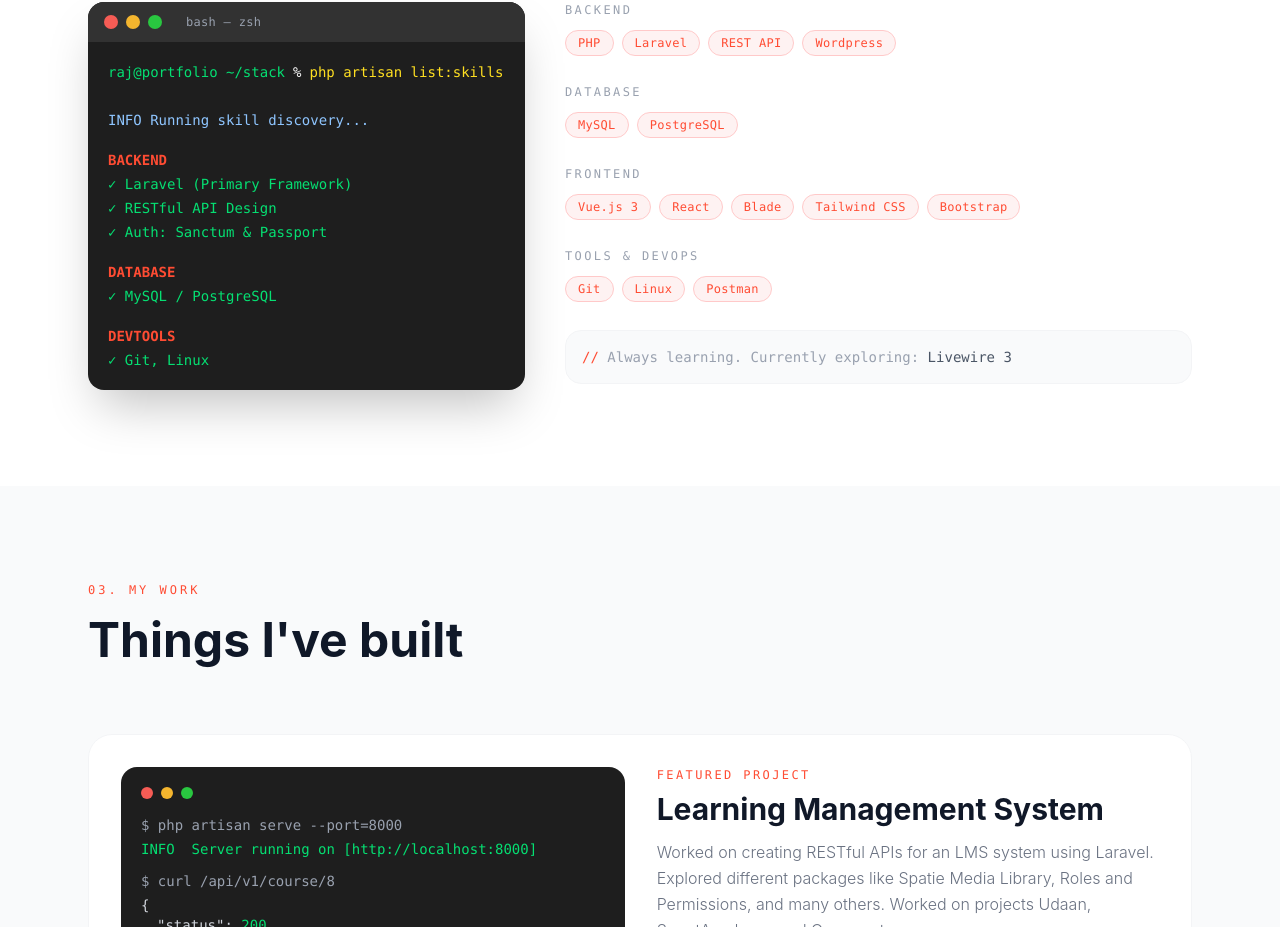
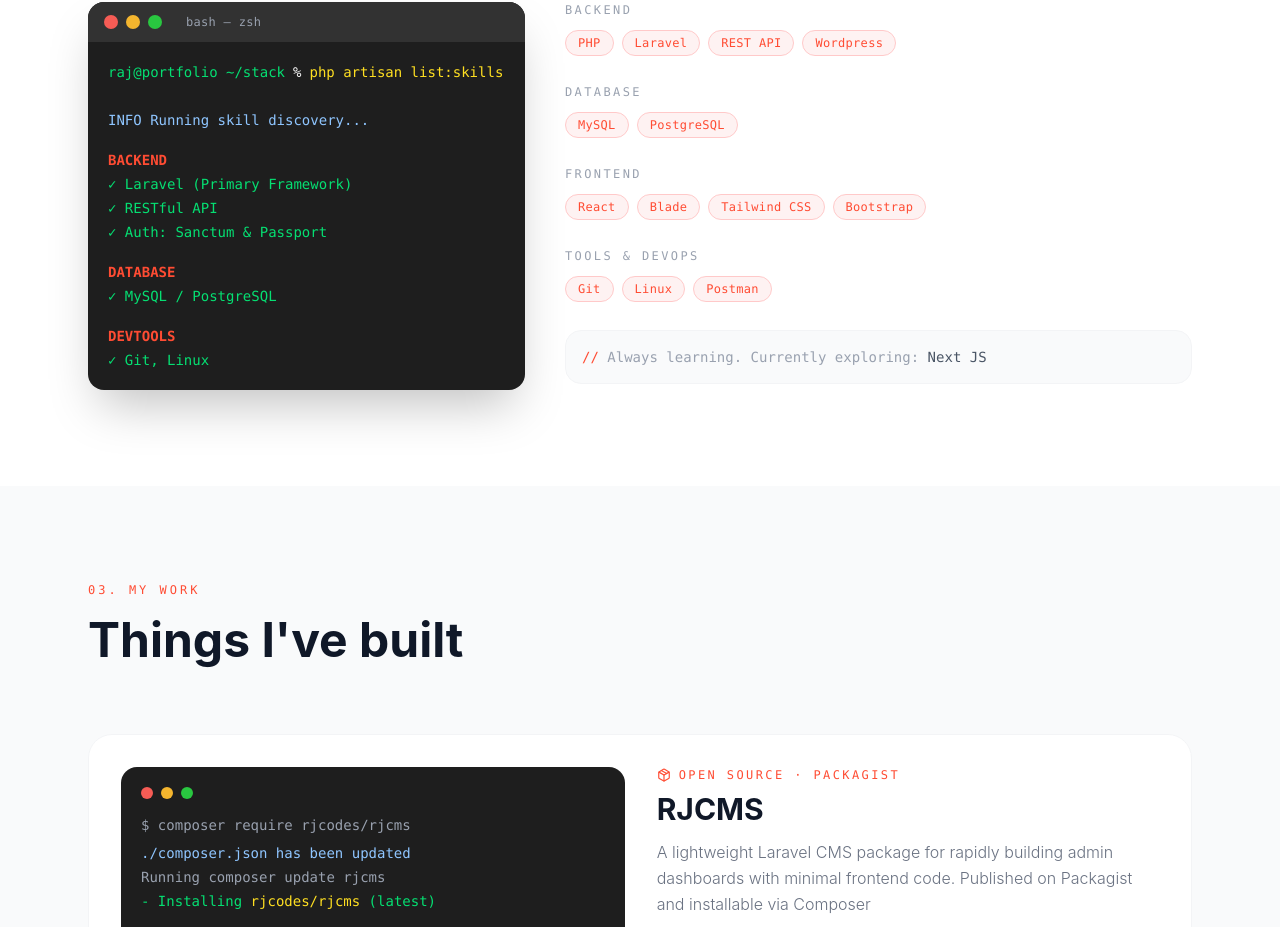
Before and after one commit to RajMaharjan8/portfolio-react, a React (Vite) app: page / in a window 1280 px wide. Shown: the part 1873-2800 px from the top of the page. Built offline with nearby package versions, Linux system fonts and the light colour scheme.

Commit message:
chore::profile updated

```diff
--- a/src/components/molecules/ProjectCard.tsx
+++ b/src/components/molecules/ProjectCard.tsx
@@ -1,4 +1,6 @@
 import Tag from "../atoms/Tag";
+import { GithubIcon } from "../atoms/Icons";
+import { Package, ExternalLink } from "lucide-react";
 
 interface ProjectCardProps {
   title: string;
@@ -7,6 +9,16 @@
   // github?: string;
   live?: string;
   featured?: boolean;
+  /** Composer command — when set, the featured card shows a package install terminal */
+  install?: string;
+  /** Packagist package page URL */
+  packagist?: string;
+  /** Source repository URL */
+  repo?: string;
+  /** Total Packagist installs, shown as a stat */
+  installs?: string;
+  /** Overline label above the title (defaults to "Featured Project") */
+  label?: string;
 }
 
 const ProjectCard = ({
@@ -15,6 +27,11 @@
   tags,
   // github,
   featured,
+  install,
+  packagist,
+  repo,
+  installs,
+  label,
 }: ProjectCardProps) => {
   if (featured) {
     return (
@@ -27,6 +44,32 @@
               <div className="w-3 h-3 rounded-full bg-[#F4B52E]"></div>
               <div className="w-3 h-3 rounded-full bg-[#29C740]"></div>
             </div>
+
+            {install ? (
+              <>
+                <p className="text-gray-400 break-all">$ {install}</p>
+                <p className="text-blue-300 mt-2">
+                  ./composer.json has been updated
+                </p>
+                <p className="text-gray-400 mt-1">
+                  Running composer update {title.toLowerCase()}
+                </p>
+                <p className="text-green-400 mt-1">
+                  - Installing{" "}
+                  <span className="text-yellow-300">rjcodes/rjcms</span> (latest)
+                </p>
+                <p className="text-gray-400 mt-3">$ php artisan rjcms:install</p>
+                <div className="mt-1 text-green-400">
+                  <p>  ✓ Published config & assets</p>
+                  <p>  ✓ Admin dashboard ready</p>
+                  <p>  ✓ Roles & permissions seeded</p>
+                </div>
+                <p className="text-gray-500 mt-3">
+                  // Available on Packagist
+                </p>
+              </>
+            ) : (
+              <>
                 <p className="text-gray-400">$ php artisan serve --port=8000</p>
                 <p className="text-green-400 mt-1">
                   INFO&nbsp; Server running on [http://localhost:8000]
@@ -42,17 +85,23 @@
                     "data": <span className="text-yellow-300">[...]</span>,
                   </p>
                   <p className="ml-4">
-                "message": <span className="text-blue-300">"Successfully Fetched Data"</span>
+                    "message":{" "}
+                    <span className="text-blue-300">
+                      "Successfully Fetched Data"
+                    </span>
                   </p>
                   <p>{"}"}</p>
                 </div>
+              </>
+            )}
           </div>
 
           {/* Content */}
           <div className="lg:w-1/2 flex flex-col justify-between">
             <div>
-              <p className="font-sfmono text-primary text-xs tracking-[0.2em] uppercase mb-2">
-                Featured Project
+              <p className="flex items-center gap-2 font-sfmono text-primary text-xs tracking-[0.2em] uppercase mb-2">
+                {install && <Package size={14} />}
+                {label ?? "Featured Project"}
               </p>
               <h3 className="text-3xl font-bold text-gray-900 mb-3 group-hover:text-primary transition-colors duration-300">
                 {title}
@@ -60,36 +109,47 @@
               <p className="text-gray-500 font-light leading-relaxed mb-6">
                 {description}
               </p>
-              <div className="flex flex-wrap gap-2 mb-8">
+              <div className="flex flex-wrap gap-2 mb-6">
                 {tags.map((tag) => (
                   <Tag key={tag} text={tag} variant="primary" />
                 ))}
               </div>
+
+              {installs && (
+                <div className="flex items-center gap-2 mb-6 font-sfmono text-xs text-gray-400">
+                  <span className="inline-block w-2 h-2 rounded-full bg-green-500" />
+                  <span className="text-gray-600 font-semibold">{installs}</span>{" "}
+                  installs on Packagist · MIT Licensed
                 </div>
-            {/* <div className="flex gap-6">
-              {github && (
+              )}
+            </div>
+
+            {(packagist || repo) && (
+              <div className="flex flex-wrap gap-3">
+                {packagist && (
                   <a
-                  href={github}
+                    href={packagist}
                     target="_blank"
                     rel="noopener noreferrer"
-                  className="flex items-center gap-2 text-sm font-sfmono text-gray-500 hover:text-primary transition-colors"
+                    className="inline-flex items-center gap-2 bg-primary text-white text-sm font-sfmono px-5 py-2.5 rounded-full hover:bg-black transition-colors duration-300"
                   >
-                  <GithubIcon size={16} />
-                  View Code
+                    <ExternalLink size={15} />
+                    View on Packagist
                   </a>
                 )}
-              {live && (
+                {repo && (
                   <a
-                  href={live}
+                    href={repo}
                     target="_blank"
                     rel="noopener noreferrer"
-                  className="flex items-center gap-2 text-sm font-sfmono text-gray-500 hover:text-primary transition-colors"
+                    className="inline-flex items-center gap-2 border border-gray-300 text-gray-700 text-sm font-sfmono px-5 py-2.5 rounded-full hover:border-primary hover:text-primary transition-colors duration-300"
                   >
-                  <ExternalLink size={16} />
-                  Live Demo
+                    <GithubIcon size={15} />
+                    Source
                   </a>
                 )}
-            </div> */}
+              </div>
+            )}
           </div>
         </div>
       </div>
--- a/src/components/organisms/About.tsx
+++ b/src/components/organisms/About.tsx
@@ -25,7 +25,7 @@
 ];
 
 const stats = [
-  { num: "2+", label: "Yrs Experience" },
+  { num: "3+", label: "Yrs Experience" },
   { num: "20+", label: "Projects Built" },
   { num: "∞", label: "Coffee Drunk" },
 ];
--- a/src/components/organisms/Experience.tsx
+++ b/src/components/organisms/Experience.tsx
@@ -12,6 +12,11 @@
   {
     title: "Bachelors in Information Technology",
     from: "IIMS College",
+    location: "Putalisadak, Kathmandu",
+  },
+  {
+    title: "MBA Project Management (On-Going)",
+    from: "Islington College",
     location: "Putalisadak, Kathmandu",
   },
 ];
@@ -29,7 +34,10 @@
   return (
     <section id="experience" className="py-16 sm:py-24 bg-white">
       <div className="container mx-auto max-w-6xl px-6">
-        <SectionTitle overline="04. Background" title="Education & Experience" />
+        <SectionTitle
+          overline="04. Background"
+          title="Education & Experience"
+        />
 
         <div className="grid grid-cols-12 gap-12 md:gap-10">
           {/* Education */}
--- a/src/components/organisms/Hero.tsx
+++ b/src/components/organisms/Hero.tsx
@@ -1,5 +1,5 @@
 import Button from "../atoms/Button";
-import Profile from "../../assets/raj.JPG";
+import Profile from "../../assets/me.png";
 import { ArrowDown } from "lucide-react";
 import { GithubIcon, LinkedinIcon } from "../atoms/Icons";
 
@@ -28,6 +28,13 @@
                 <span className="absolute -bottom-1 left-0 w-full h-1 bg-red-100 rounded-full" />
               </span>
             </h1>
+
+            {/* Fun nickname / handle */}
+            <p className="inline-flex items-center gap-2 font-sfmono text-xs sm:text-sm text-gray-500 bg-gray-100 border border-gray-200 rounded-full px-3 py-1 mb-5 hover:border-primary hover:text-primary transition-colors duration-300">
+              <span className="text-primary">$</span> whoami
+              <span className="text-gray-400">→</span>
+              <span className="font-semibold text-gray-700">RjCode</span>
+            </p>
 
             <h2 className="text-xl sm:text-2xl md:text-3xl font-light text-gray-400 mb-6 font-sfmono">
               Backend Developer
@@ -99,7 +106,7 @@
 
               {/* Experience badge */}
               <div className="absolute -top-3 -left-3 sm:-left-6 bg-primary text-white rounded-2xl px-4 py-3 font-sfmono text-center shadow-lg">
-                <p className="text-2xl font-bold leading-none">2+</p>
+                <p className="text-2xl font-bold leading-none">3+</p>
                 <p className="text-xs mt-1 opacity-80">Years Exp</p>
               </div>
             </div>
--- a/src/components/organisms/MyStack.tsx
+++ b/src/components/organisms/MyStack.tsx
@@ -14,7 +14,7 @@
   },
   {
     label: "Frontend",
-    items: ["Vue.js 3", "React", "Blade", "Tailwind CSS", "Bootstrap"],
+    items: ["React", "Blade", "Tailwind CSS", "Bootstrap"],
   },
   {
     label: "Tools & DevOps",
@@ -39,7 +39,7 @@
                 "",
                 "BACKEND",
                 "  ✓ Laravel (Primary Framework)",
-                "  ✓ RESTful API Design",
+                "  ✓ RESTful API",
                 "  ✓ Auth: Sanctum & Passport",
                 "",
                 "DATABASE",
@@ -71,7 +71,7 @@
               <span className="text-primary">//</span> Always learning. Currently
               exploring:{" "}
               <span className="text-gray-600 font-medium">
-                 Livewire 3
+                 Next JS
               </span>
             </div>
           </Reveal>
--- a/src/components/organisms/Projects.tsx
+++ b/src/components/organisms/Projects.tsx
@@ -3,6 +3,18 @@
 import Reveal from "../atoms/Reveal";
 
 const projects = [
+  {
+    title: "RJCMS",
+    label: "Open Source · Packagist",
+    description:
+      "A lightweight Laravel CMS package for rapidly building admin dashboards with minimal frontend code. Published on Packagist and installable via Composer",
+    tags: ["Laravel", "PHP", "Composer", "MIT"],
+    install: "composer require rjcodes/rjcms",
+    packagist: "https://packagist.org/packages/rjcodes/rjcms",
+    repo: "https://github.com/RajMaharjan8/rjcms",
+    installs: "11+",
+    featured: true,
+  },
   {
     title: "Learning Management System",
     description:
```
Also changed, not shown: src/components/organisms/Navbar.tsx (+12 -5 lines), src/assets/me.png (added). Lines whose indentation alone changed are shown as unchanged.
